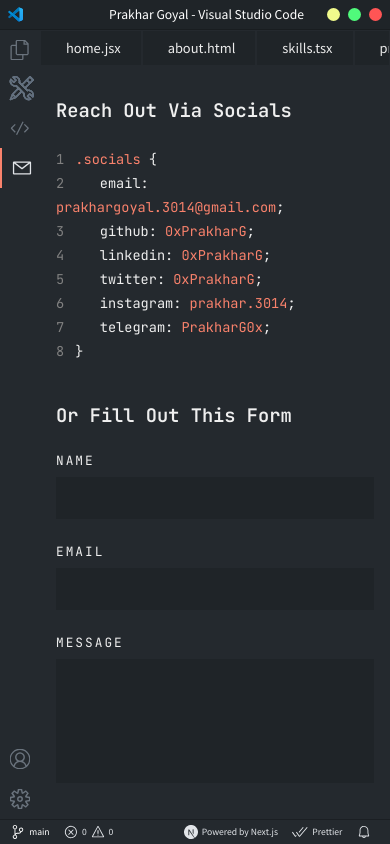
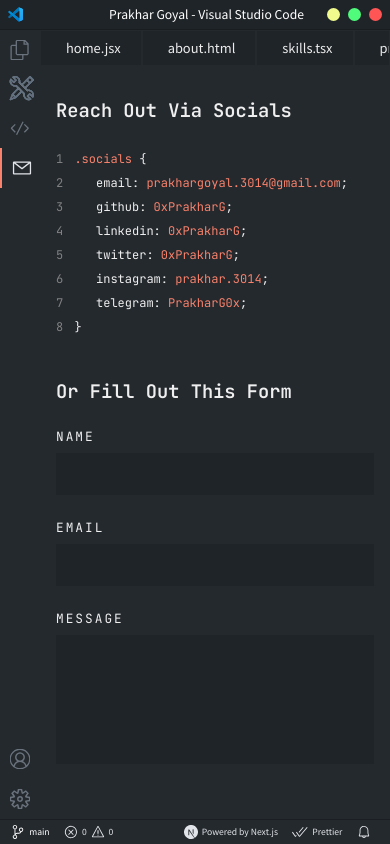
Before and after one commit to 0xPrakharG/prakhar-vscode-portfolio, a Next.js app: page /contact in a window 390 px wide. Built offline with nearby package versions, Linux system fonts and the light colour scheme.

Commit message:
fix: contact page responsiveness

```diff
--- a/styles/ContactCode.module.css
+++ b/styles/ContactCode.module.css
@@ -26,7 +26,7 @@
 
 @media screen and (max-width: 600px) {
   .code {
-    font-size: 0.85rem;
+    font-size: 0.75rem;
     line-height: 1.5rem;
   }
   .line::before {
```
